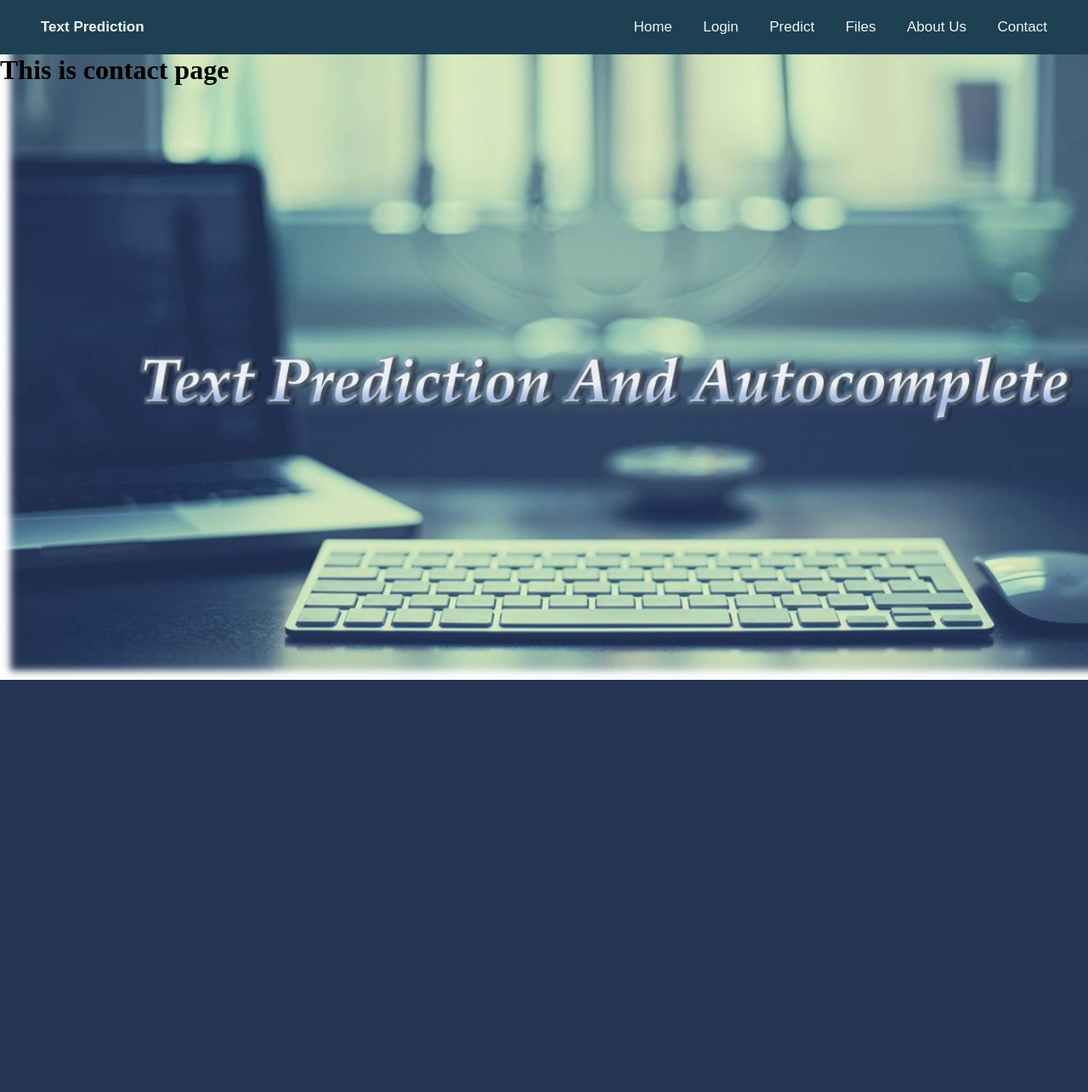
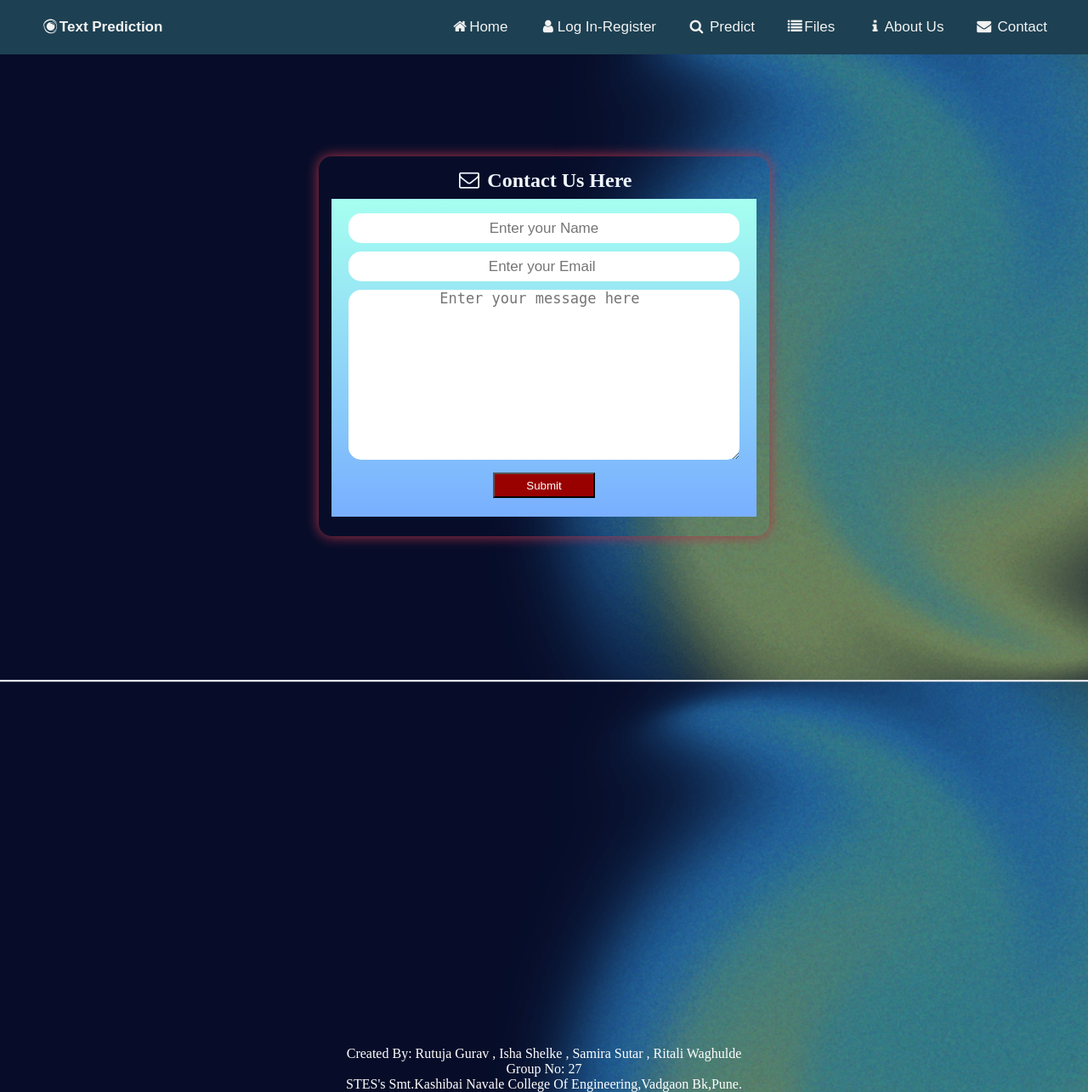
Before and after one commit to RutujaGurav07/text-prediction-using-roberta-, a Flask app: page /contact in a window 1280 px wide. Shown: the whole page at 85% size. Before the commit the page ends 800 px from the top, so only its background shows below. Run offline with Flask 2, Linux system fonts and the light colour scheme; some libraries are stand-ins or nearby versions.

Commit message:
modifing project by samira

```diff
--- a/app.py
+++ b/app.py
@@ -1,42 +1,60 @@
 import flask
 from flask import Flask, request, render_template
 import json
+from flask_ckeditor import CKEditor
+
 
 from matplotlib.pyplot import title
 import main
 
 app = Flask(__name__)
+ckeditor = CKEditor(app)
+
 
 @app.route('/')
 def welcome():
     return render_template('welcome.html')
 
+
 @app.route("/home")
 def home():
-    return render_template('home.html' )
+    return render_template('home.html')
+
 
 @app.route("/login")
 def login():
-    return render_template('login.html' )
+    return render_template('login.html')
 
-@app.route("/predict")
+
+@app.route('/predict', methods=['GET', 'POST'])
 def main_prediction():
-    return render_template('index.html' )
+    text=getting_text()
+    return render_template('index.html',Text = text )
+
 
 @app.route("/file")
 def file():
-    return render_template('file.html' )
+
+    return render_template('file.html')
+
 
 @app.route("/about")
 def about():
-    return render_template('about.html' )
+    return render_template('about.html')
+
 
 @app.route("/contact")
 def contact():
-    return render_template('contact.html' )
+    return render_template('contact.html')
 
+def getting_text() :
+    if request.method == 'POST':
+        data = request.form.get('ckeditor')           # <--
+        return data
+    else:
+        return("Empty")
 
-@app.route('/get_end_predictions', methods=['post'])
+@app.route('/get_end_predictions', methods=['GET','POST'])
 def get_prediction_eos():
     try:
         input_text = ' '.join(request.json['input_text'].split())
@@ -49,5 +67,7 @@ def get_prediction_eos():
         print(err)
         return app.response_class(response=json.dumps(err), status=500, mimetype='application/json')
 
+
+
 if __name__ == '__main__':
-    app.run(host = "localhost", debug=True, port=9000, use_reloader=False)
+    app.run(host = "localhost", debug=True, port=9000, use_reloader=True)
--- /dev/null
+++ b/static/css/contact.css
@@ -0,0 +1,56 @@
+.container {
+    align-items: center;
+    width: 500px;
+    margin: 15vh auto;
+    padding: 15px;
+    border-radius: 15px;
+    border: none;
+    box-shadow: 0 0 15px rgb(180, 51, 73);
+}
+
+form {
+    display: flex;
+    flex-direction: column;
+    align-items: center;
+    width: 90%;
+}
+
+input {
+    width: 100%;
+    margin: 5px 0;
+    height: 35px;
+    font-size: 17px;
+    text-align: center;
+    border-radius: 15px;
+    border: none;
+    background: rgb(255, 255, 255);
+}
+
+textarea {
+    width: 100%;
+    margin: 5px 0;
+    font-size: 17px;
+    text-align: center;
+    outline: none;
+    border-radius: 15px;
+    border: none;
+    background: rgb(255, 255, 255);
+}
+
+input[type=submit] {
+    margin: 10px auto;
+    width: 120px;
+    background: rgb(255, 96, 122);
+    color: white;
+    cursor: pointer;
+}
+
+input[type=submit]:hover {
+    background: tomato;
+}
+
+@media screen and (max-width:600px) {
+    .container {
+        width: 100%;
+    }
+}
--- a/static/css/login.css
+++ b/static/css/login.css
@@ -3,6 +3,7 @@
     padding: 0;
     font-family: sans-serif;
 }
+
 
 /*
 .main {
@@ -14,6 +15,7 @@
     position: absolute;
 }
 */
+
 .form-box {
     width: 380px;
     height: 540px;
--- a/templates/contact.html
+++ b/templates/contact.html
@@ -1,7 +1,23 @@
+{% extends 'layout.html'%} {% block content %}
 
-{% extends 'layout.html'%}
 
-{% block content %}
+<div class="container">
+    <link rel="stylesheet" href="https://cdnjs.cloudflare.com/ajax/libs/font-awesome/4.7.0/css/font-awesome.min.css">
+    <link rel="stylesheet" href="{{ url_for('static',filename='css/contact.css') }}">
+    <h2 style="color: aliceblue; text-align: center;"><i class="fa fa-fw fa-envelope-o"></i> Contact Us Here </h2>
+    <form style="background: linear-gradient(to top, #79afff, #a6fff0);width: 100%;
+    padding: 12px 20px;
+    margin: 8px 0; box-sizing: border-box;" action=" https://formsubmit.co/textpna@gmail.com " method="post">
+        <input type="text " name="name " id="name " placeholder=" Enter your Name " required>
+        <input type="email " name="email " id="email " placeholder="Enter your Email " required>
+        <textarea name="message " id="message " cols="30 " rows="10 " placeholder="Enter your message here " required></textarea>
+        <button style="margin: 10px auto;
+        width: 120px;
+        height: 30px;
+        background: rgb(153, 0, 0);
+        color: white;
+        cursor: pointer;" type="submit">Submit</button>
+    </form>
+</div>
 
-<h1>This is contact page</h1>
 {% endblock content %}
--- a/templates/layout.html
+++ b/templates/layout.html
@@ -8,9 +8,10 @@
     <title>Layout</title>
     <link rel="stylesheet" href="../static/css/navstyle.css">
     <link rel="stylesheet" href="https://cdnjs.cloudflare.com/ajax/libs/font-awesome/4.7.0/css/font-awesome.min.css">
+
     <style>
         body {
-            background-image: url('../static/photos/bg.jpg');
+            background-image: url('../static/photos/bg1.png');
             background-repeat: no-repeat;
             background-attachment: fixed;
             background-size: cover;
@@ -22,13 +23,13 @@
     <div class="nav-bar">
 
         <div class="menu-right" id="myTopnav">
-            <a class="logo" href="\">Text Prediction </a>
-            <a href='\home'>Home</a>
-            <a href='\login'>Login</a>
-            <a href='\predict'>Predict</a>
-            <a href='\file'>Files</a>
-            <a href='\about'>About Us</a>
-            <a href='\contact'>Contact</a>
+            <a class="logo" href="\"><i class="fa fa-fw fa-eercast"></i>Text Prediction </a>
+            <a href='\home'><i class="fa fa-fw fa-home"></i>Home</a>
+            <a href='\login'><i class="fa fa-fw fa-user"></i>Log In-Register</a>
+            <a href='\predict'><i class="fa fa-fw fa-search"></i> Predict</a>
+            <a href='\file'><i class="fa fa-fw fa-list"></i>Files</a>
+            <a href='\about'><i class="fa fa-fw fa-info"></i>About Us</a>
+            <a href='\contact'><i class="fa fa-fw fa-envelope"></i> Contact</a>
             <a href="javascript:void(0);" class="icon" onclick="myFunction()">
                 <i class="fa fa-bars"></i>
             </a>
@@ -49,14 +50,17 @@
     </script>
 
     <body>
-        {% block content %}
-        {% endblock content %}
+        {% block content %} {% endblock content %}
         <!-- JavaScript Bundle with Popper -->
-        <script src="https://cdn.jsdelivr.net/npm/bootstrap@5.1.3/dist/js/bootstrap.bundle.min.js"
-            integrity="sha384-ka7Sk0Gln4gmtz2MlQnikT1wXgYsOg+OMhuP+IlRH9sENBO0LRn5q+8nbTov4+1p"
-            crossorigin="anonymous"></script>
+        <script src="https://cdn.jsdelivr.net/npm/bootstrap@5.1.3/dist/js/bootstrap.bundle.min.js" integrity="sha384-ka7Sk0Gln4gmtz2MlQnikT1wXgYsOg+OMhuP+IlRH9sENBO0LRn5q+8nbTov4+1p" crossorigin="anonymous"></script>
 
 
     </body>
+    <footer style="color: white;text-align: center;margin-top: 600px;">
+        <p>Created By: Rutuja Gurav , Isha Shelke , Samira Sutar , Ritali Waghulde</p>
+        <p>Group No: 27</p>
+        <p>STES's Smt.Kashibai Navale College Of Engineering,Vadgaon Bk,Pune.</p>
+    </footer>
+
 
 </html>
```
Also changed, not shown: static/css/navstyle.css (+16 -8 lines), templates/about.html (+28 -3 lines), templates/home.html (+9 -3 lines), templates/index.html (+29 -7 lines), static/photos/bg1.png (added), static/photos/home.png (added).
